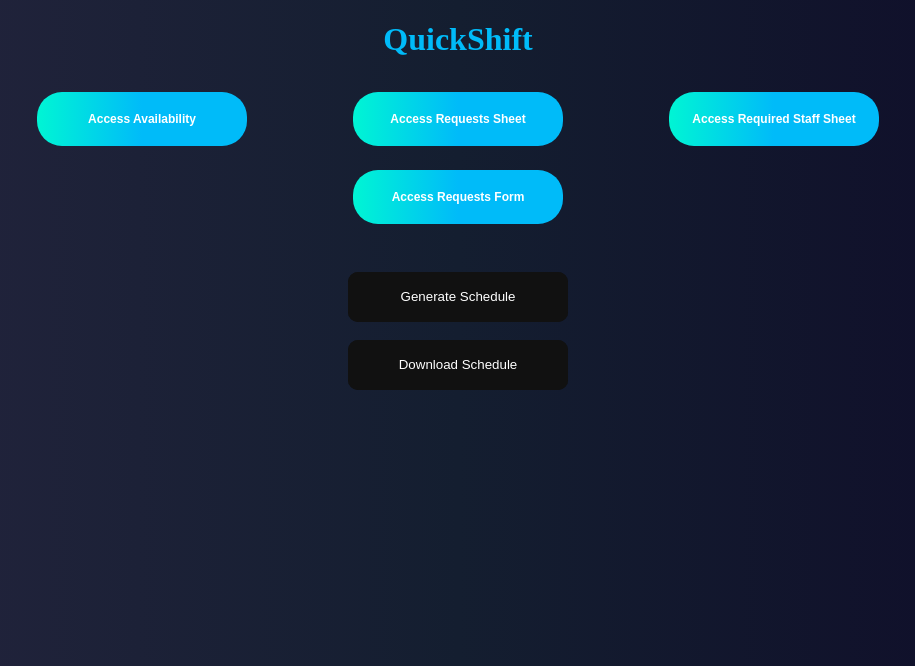
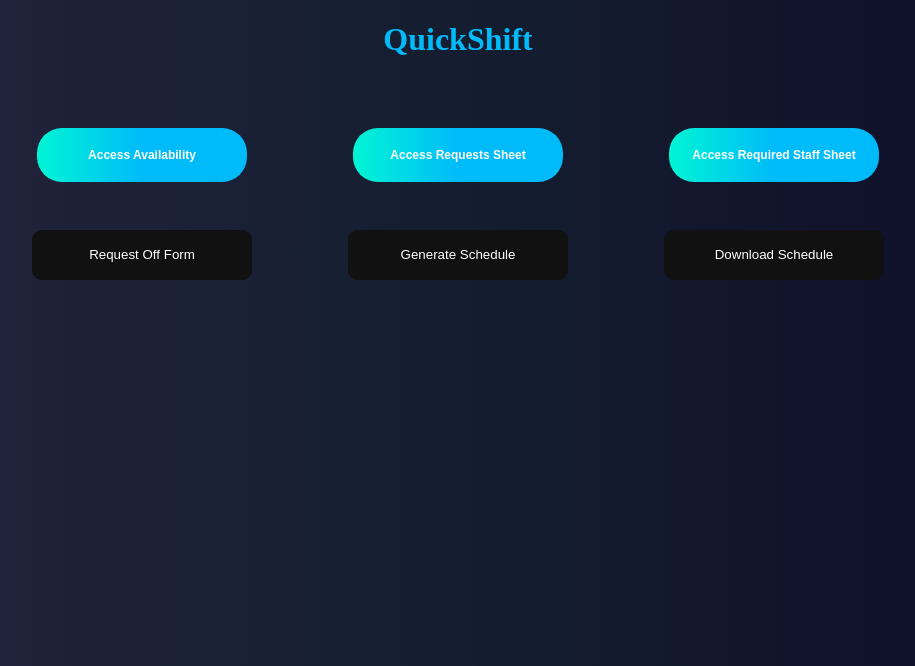
Before and after one commit to Nick22morris/QuickShift, a Django app: page / in a window 1280 px wide. Shown: the top 666 px of the page, without its empty margins (182-1097 px from the left). Run offline with Django 4.2, Linux system fonts and the light colour scheme.

Commit message:
Updated UI with embedded form

```diff
--- a/mysite/templates/home.html
+++ b/mysite/templates/home.html
@@ -14,6 +14,15 @@
   <center>
     <h1>QuickShift</h1>
   </center>
+  <!-- <center>
+    <a href="home.html" target="_blank">
+      <h3>Access Requests Form</h3>
+    </a>
+  </center> -->
+
+  <br>
+  <br>
+
     <center>
       <div id="container">
         <div id="left">
@@ -33,26 +42,27 @@
         </div>
       </div>
     </center>
+    <br>
+    <br>
     <center>
-    <a href="https://forms.gle/WdMnrTq692qxx1tm9" target="_blank">
-      <h3>Access Requests Form</h3>
+      <div id="container">
+        <div id="left">
+          <button onclick="location.href='{% url 'form' %}'" class="glow-on-hover" type="button">Request Off Form</button>
+        </div>
+        <div id="middle">
+          <button onclick="location.href='{% url 'script' %}'" class="glow-on-hover" type="button">Generate Schedule</button>
+        </div>
+        <div id="right">
+          <button onclick="exportData()" class="glow-on-hover">Download Schedule</button>
           </a>
+        </div>
+      </div>
     </center>
     <br>
     <br>
-  <center>
-      <button onclick="location.href='{% url 'script' %}'" class="glow-on-hover" type="button">Generate Schedule</button>
-      <!-- <button onclick="location.href='{% url 'script' %}'" class="button button3">Generate Schedule</button><hr> -->
-    </center>
-
   <br>
   {% if 'data.item()' %}
-  <center>
-      <center>
-        <button onclick="exportData()" class="glow-on-hover">
-          Download Schedule
-        </button>
-      </center>
+
     <br>
     <br>
     <div style="overflow-x:auto;">
--- a/mysite/urls.py
+++ b/mysite/urls.py
@@ -19,5 +19,6 @@ from . import views
 urlpatterns = [
     path(r'admin/', admin.site.urls),
     path(r'', views.button),
-    path(r'output', views.output, name="script")
+    path(r'generated-schedule', views.output, name="script"),
+    path(r'form', views.form, name="form")
 ]
--- a/mysite/views.py
+++ b/mysite/views.py
@@ -253,3 +253,7 @@ def output(request):
     # print(type(new_version))
     # print(wb)  # Export the DataFrame (Excel doc) to an html file
     return render(request, "home.html", {"data": str(soup)})
+
+
+def form(request):
+    return render(request, "form.html")
```
Also changed, not shown: mysite/templates/form.html (added, +18 -0 lines), 3 other files. Lines whose indentation alone changed are shown as unchanged.
